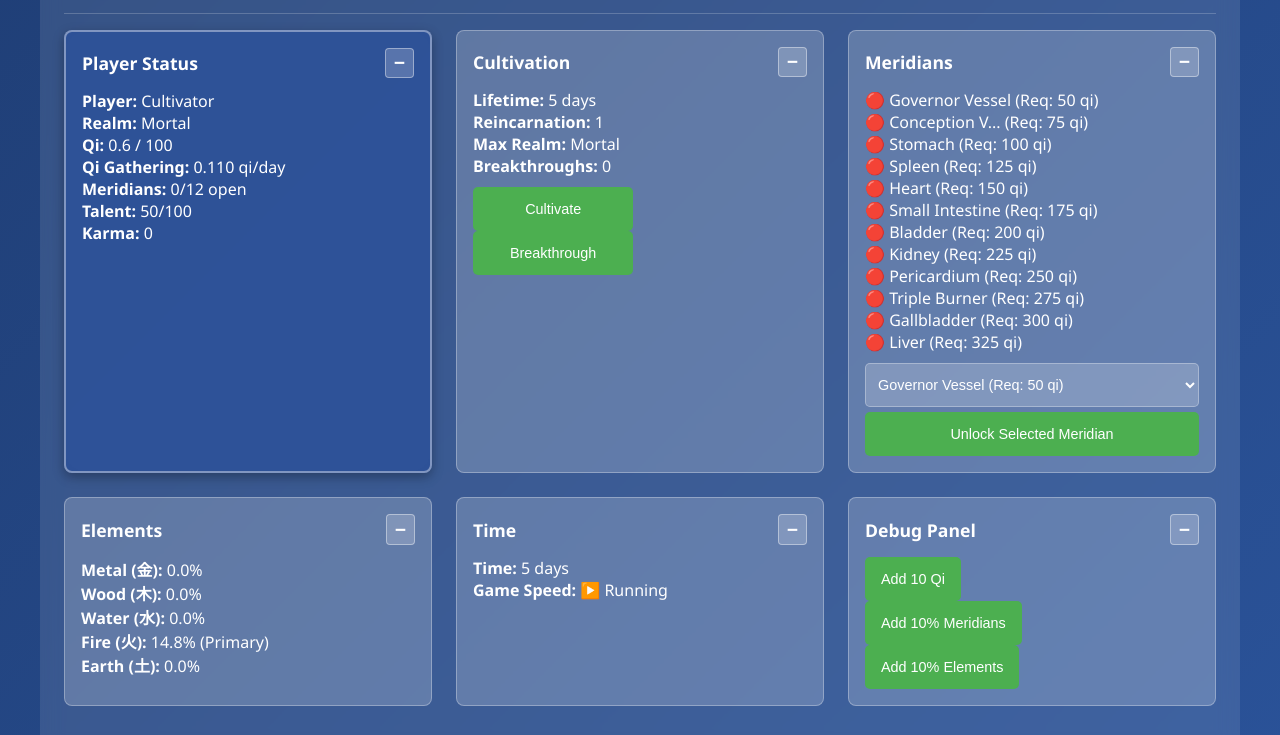
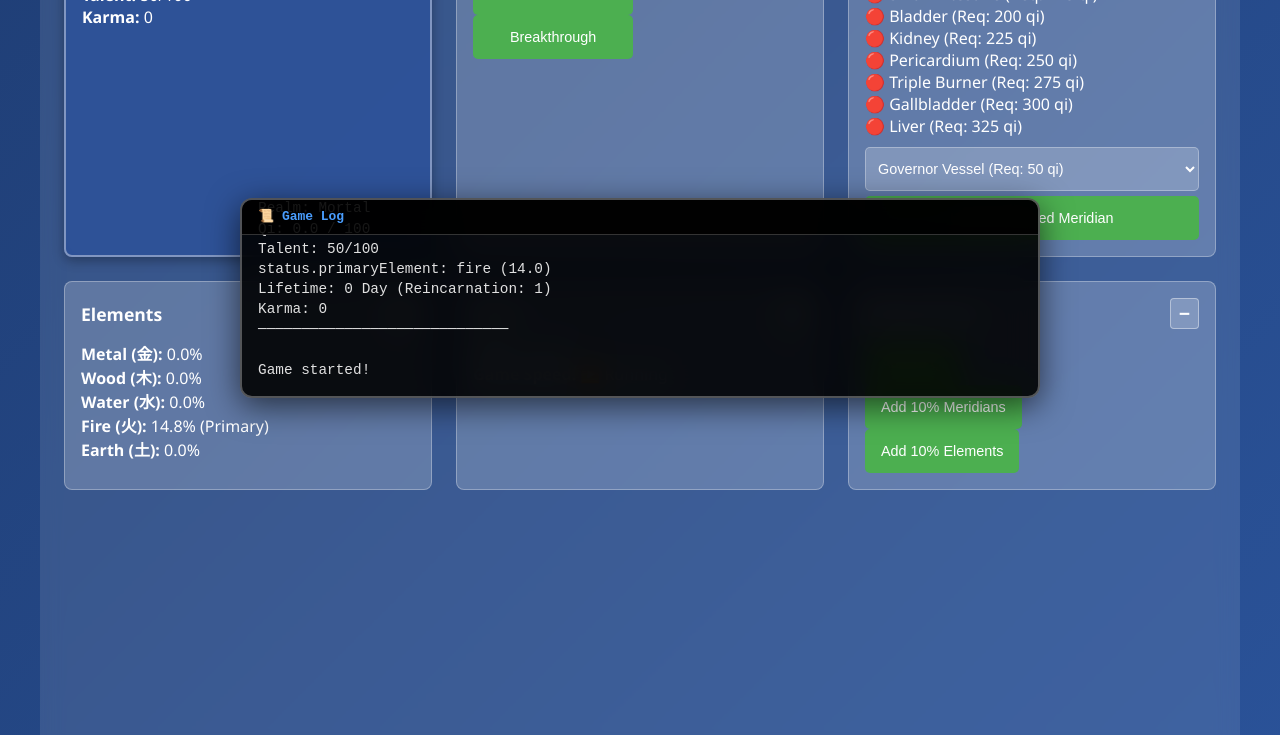
Before and after one commit to Kahdeg-15520487/culsim, a website built with Vite: page index.html in a window 1280 px wide. Shown: the part 386-1121 px from the top of the page. Built offline with nearby package versions, Linux system fonts and the light colour scheme.

Commit message:
update ui

```diff
--- a/index.html
+++ b/index.html
@@ -52,8 +52,7 @@
         gap: 1.25rem;
       }
       .container {
-        padding-top: 220px; /* Space for fixed log at top */
-        padding-bottom: 1rem;
+        padding-bottom: 220px; /* Space for fixed log at bottom */
       }
     }
 
@@ -65,7 +64,7 @@
       }
       .container {
         padding: 1.5rem;
-        padding-top: 240px; /* Space for larger fixed log at top */
+        padding-bottom: 240px; /* Space for larger fixed log at bottom */
       }
       body {
         padding: 1.25rem;
@@ -242,12 +241,12 @@
       border-bottom: 1px solid rgba(255, 255, 255, 0.2);
     }
 
-    /* Tablet and larger screens - fixed at top */
+    /* Tablet and larger screens - also fixed at bottom but centered */
     @media (min-width: 768px) {
       #game-output {
         position: fixed;
-        top: 1rem;
-        bottom: auto;
+        top: auto;
+        bottom: 1rem;
         left: 50%;
         right: auto;
         width: 600px;
@@ -259,7 +258,7 @@
       }
     }
 
-    /* Desktop screens - wider log, fixed at top */
+    /* Desktop screens - wider log, fixed at bottom */
     @media (min-width: 1024px) {
       #game-output {
         width: 800px;
```
